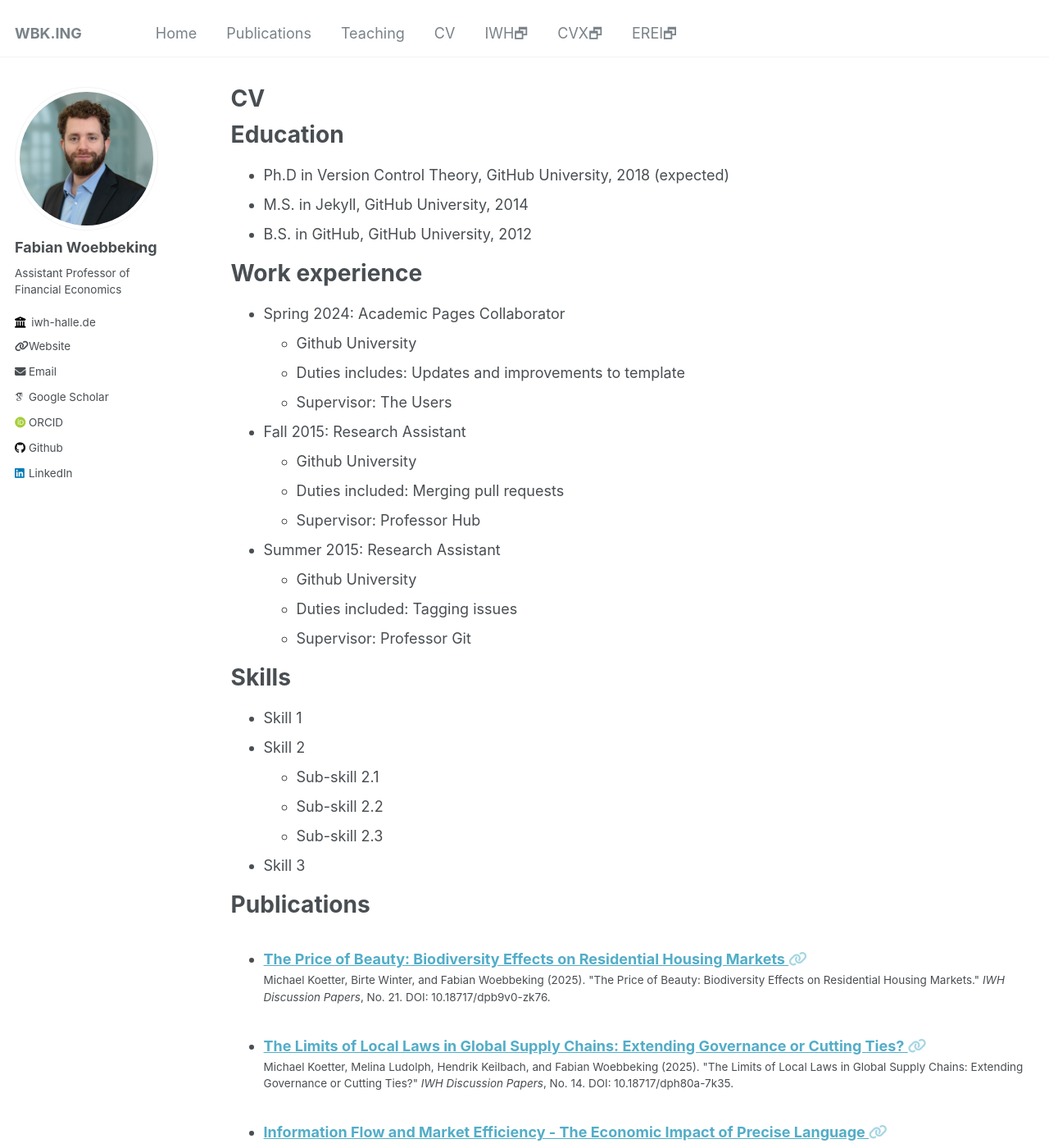
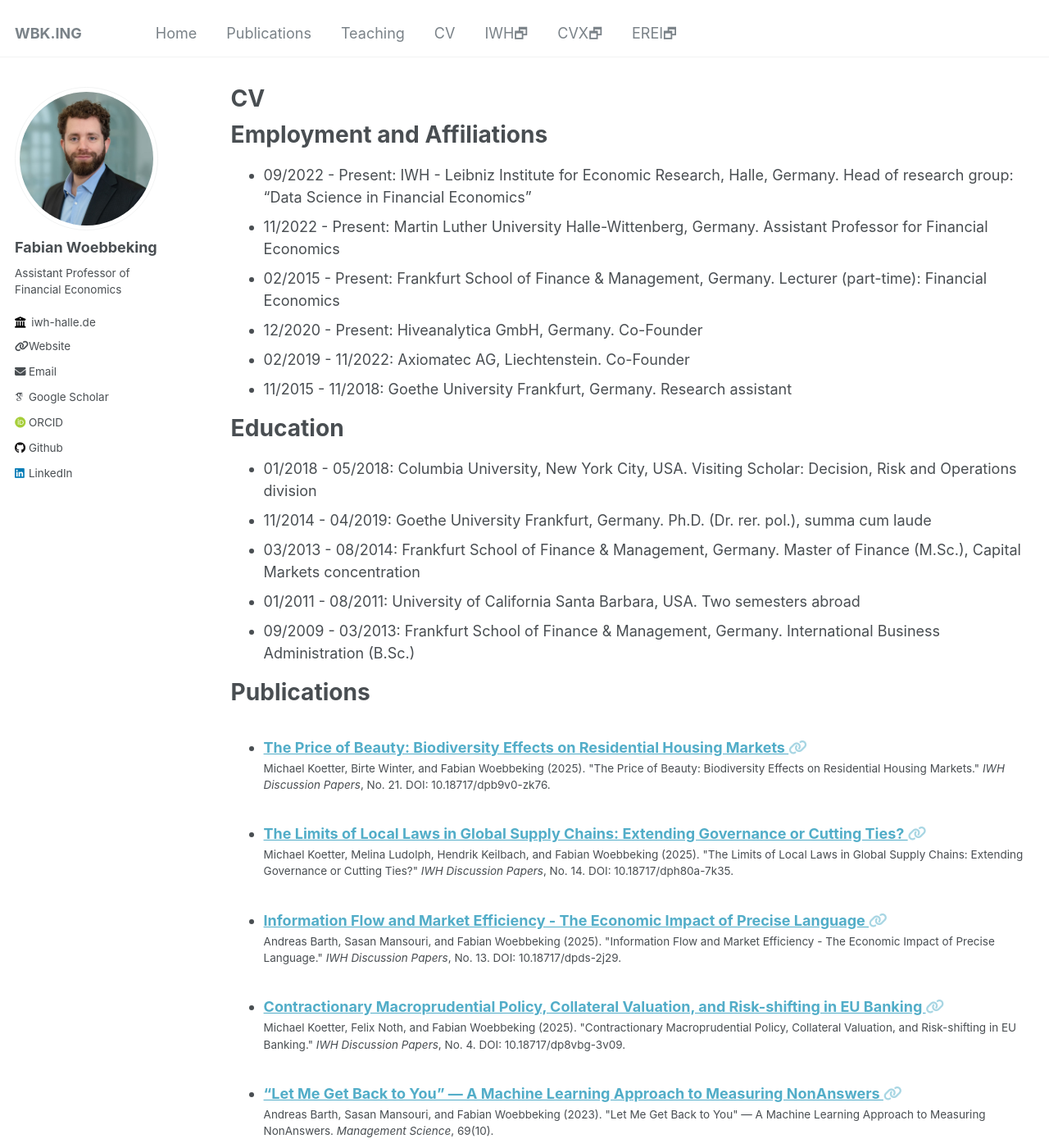
Before and after one commit to cafawo/cafawo.github.io, a Jekyll site: the page built from _pages/cv.md, in a window 1280 px wide and 1400 px high. Shown: the whole window at 82% size. Built offline with Jekyll 4.4.1, drawn with Linux system fonts in a browser that asks for light colours; some web fonts are replaced; some of the changed text lies outside the part shown.

Commit message:
Update CV page: restructure sections, enhance employment and education details, and add selected grants and awards

```diff
--- a/_pages/cv.md
+++ b/_pages/cv.md
@@ -9,56 +9,55 @@ redirect_from:
 
 {% include base_path %}
 
+Employment and Affiliations
+======
+* 09/2022 - Present: IWH - Leibniz Institute for Economic Research, Halle, Germany. Head of research group: "Data Science in Financial Economics"
+* 11/2022 - Present: Martin Luther University Halle-Wittenberg, Germany. Assistant Professor for Financial Economics
+* 02/2015 - Present: Frankfurt School of Finance & Management, Germany. Lecturer (part-time): Financial Economics
+* 12/2020 - Present: Hiveanalytica GmbH, Germany. Co-Founder
+* 02/2019 - 11/2022: Axiomatec AG, Liechtenstein. Co-Founder
+* 11/2015 - 11/2018: Goethe University Frankfurt, Germany. Research assistant
+
 Education
 ======
-* Ph.D in Version Control Theory, GitHub University, 2018 (expected)
-* M.S. in Jekyll, GitHub University, 2014
-* B.S. in GitHub, GitHub University, 2012
+* 01/2018 - 05/2018: Columbia University, New York City, USA. Visiting Scholar: Decision, Risk and Operations division
+* 11/2014 - 04/2019: Goethe University Frankfurt, Germany. Ph.D. (Dr. rer. pol.), summa cum laude
+* 03/2013 - 08/2014: Frankfurt School of Finance & Management, Germany. Master of Finance (M.Sc.), Capital Markets concentration
+* 01/2011 - 08/2011: University of California Santa Barbara, USA. Two semesters abroad
+* 09/2009 - 03/2013: Frankfurt School of Finance & Management, Germany. International Business Administration (B.Sc.)
 
-Work experience
-======
-* Spring 2024: Academic Pages Collaborator
-  * Github University
-  * Duties includes: Updates and improvements to template
-  * Supervisor: The Users
-
-* Fall 2015: Research Assistant
-  * Github University
-  * Duties included: Merging pull requests
-  * Supervisor: Professor Hub
-
-* Summer 2015: Research Assistant
-  * Github University
-  * Duties included: Tagging issues
-  * Supervisor: Professor Git
-
-Skills
-======
-* Skill 1
-* Skill 2
-  * Sub-skill 2.1
-  * Sub-skill 2.2
-  * Sub-skill 2.3
-* Skill 3
 
 Publications
 ======
-  <ul>{% for post in site.publications reversed %}
+  <ul>{% assign publications_sorted = site.publications | sort: "date" | reverse %}{% for post in publications_sorted %}
     {% include archive-single-cv.html %}
   {% endfor %}</ul>
 
-Talks
+Selected Grants and Awards
 ======
-  <ul>{% for post in site.talks reversed %}
-    {% include archive-single-talk-cv.html  %}
-  {% endfor %}</ul>
+* Frankfurt Institute for Risk Management and Regulation (EUR 86,000), 2022
+* Goethe University, Sturm & Drang Prize (co-author), 2022
+* Best Paper Award, Lazaridis Institute and the CAAA Annual Conference, 2021
+* Best Paper Award, 82nd VHB Annual Meeting, 2020
 
-Teaching
+Teaching and Seminars
 ======
   <ul>{% for post in site.teaching reversed %}
     {% include archive-single-cv.html %}
-  {% endfor %}</ul>
+  {% endfor %}
+  <li>Econometrics - Machine Learning (IWH-DPE, Ph.D.)</li>
+  <li>Seminar: Applied Econometrics (Martin Luther University, B.Sc.)</li>
+  <li>Financial Institutions and Risk Management (Goethe Business School)</li>
+  <li>Derivative Analytics (Vietnamese German University, M.Sc.)</li>
+  <li>Risk Management (Frankfurt School / VDT)</li>
+  <li>Spezielle Fragen der Unternehmensfinanzierung (Frankfurt School, LL.M.)</li>
+  <li>Finance I (Frankfurt School, B.Sc.)</li>
+  <li>Finance II (Frankfurt School, B.Sc.)</li>
+  <li>Financial Markets Certification (LFMA/AEFMA)</li>
+  <li>Finance Bootcamp (Frankfurt School, MBA)</li>
+  <li>Seminar: Analyse komplexer Produkte (Commerzbank)</li>
+  </ul>
 
-Service and leadership
+Service
 ======
-* Currently signed in to 43 different slack teams
+* Since 2021: Management board member at "Wohltätigkeitsanstalt zur Einigkeit", a charitable foundation that distributes need-based scholarships to support access to higher education for young adults.
```
